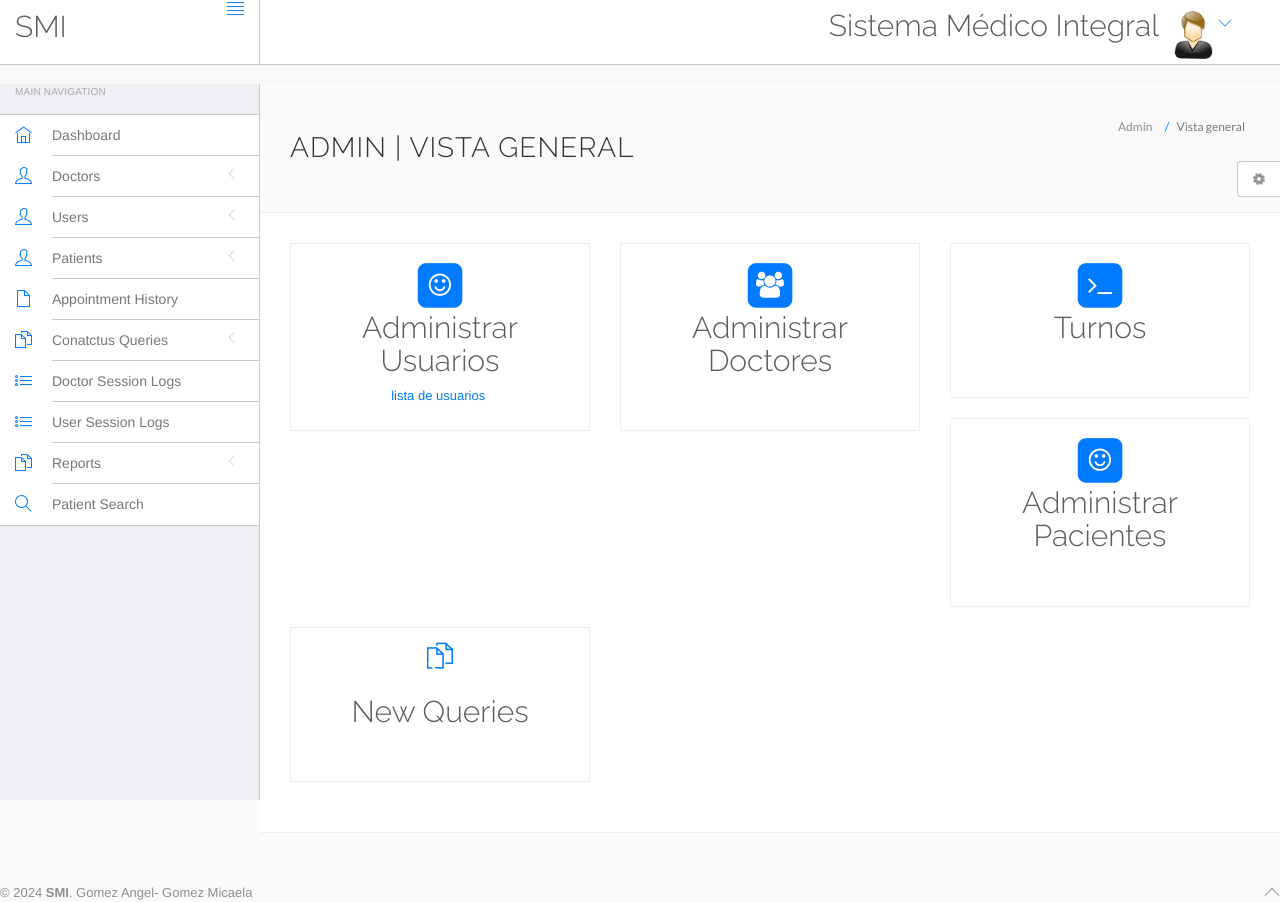
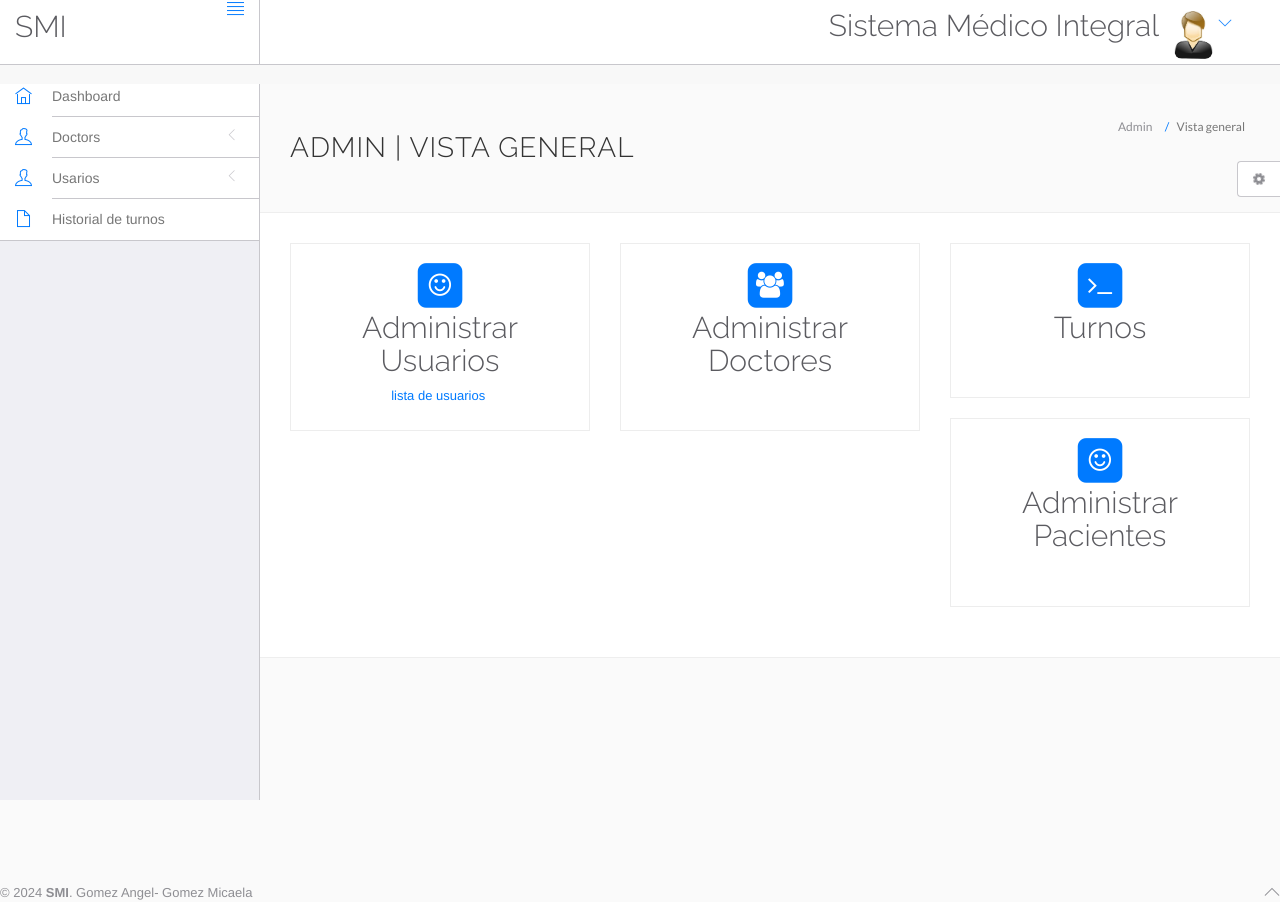
Before and after one commit to proffabianlopez/App5, a PHP site: page /app/views/admin/dashboard.php in a window 1280 px wide. Run offline with PHP 8.4, Linux system fonts and the light colour scheme.

Commit message:
menú lateral dashboard, doctor, user y historial de turno/Editar el idioma del menú principal y la barralateral del dashboard de admin.

```diff
--- a/www/app/controllers/adminRegister.php
+++ b/www/app/controllers/adminRegister.php
@@ -13,7 +13,7 @@ try {
     $sql_insert_admin = "INSERT INTO user (id_person, id_rol, email, password, status) VALUES (:id_person, :id_rol, :email, :password, :status)";
     $stmt = $pdo->prepare($sql_insert_admin);
     $stmt->execute([
-        ':id_person' => 13, // Tiene que haber una persona pre-cargada para el admin
+        ':id_person' => 1, // Tiene que haber una persona pre-cargada para el admin
         ':id_rol' => 2, // Rol de administrador
         ':email' => $email_admin,
         ':password' => $hashed_password,
--- a/www/app/views/admin/dashboard.php
+++ b/www/app/views/admin/dashboard.php
@@ -131,29 +131,6 @@ var_dump($_SESSION);
                                 </div>
                             </div>
 
-                            <div class="col-sm-4">
-                                <div class="panel panel-white no-radius text-center">
-                                    <div class="panel-body">
-                                        <span class="fa-stack fa-2x">
-                                            <i class="ti-files fa-1x text-primary"></i>
-                                            <i class="fa fa-terminal fa-stack-1x fa-inverse"></i>
-                                        </span>
-                                        <h2 class="StepTitle">New Queries</h2>
-                                        <p class="links cl-effect-1">
-                                            <a href="book-appointment.php">
-                                                <a href="unread-queries.php">
-                                                    <!-- <php
-                                                    $sql = mysqli_query($con, "SELECT * FROM tblcontactus where IsRead is null");
-                                                    $num_rows22 = mysqli_num_rows($sql);
-                                                    ?>
-                                                    Total New Queries: <php echo htmlentities($num_rows22); ?> -->
-                                                </a>
-                                            </a>
-                                        </p>
-                                    </div>
-                                </div>
-                            </div>
-
                         </div>
                     </div>
                 </div>
--- a/www/app/views/include/sidebar_admin.php
+++ b/www/app/views/include/sidebar_admin.php
@@ -4,9 +4,6 @@
 <nav>
 
 						<!-- start: MAIN NAVIGATION MENU -->
-						<div class="navbar-title">
-							<span>Main Navigation</span>
-						</div>
 						<ul class="main-navigation-menu">
 							<li>
 								<a href="dashboard.php">
@@ -34,17 +31,17 @@
 								<ul class="sub-menu">
 									<li>
 										<a href="doctor-specilization.php">
-											<span class="title"> Doctor Specialization </span>
+											<span class="title"> Especializacion </span>
 										</a>
 									</li>
 									<li>
 										<a href="add-doctor.php">
-											<span class="title"> Add Doctor</span>
+											<span class="title"> Agregar Doctor</span>
 										</a>
 									</li>
 									<li>
 										<a href="Manage-doctors.php">
-											<span class="title"> Manage Doctors </span>
+											<span class="title"> Administrar Doctores </span>
 										</a>
 									</li>
 
@@ -58,7 +55,7 @@
 											<i class="ti-user"></i>
 										</div>
 										<div class="item-inner">
-											<span class="title"> Users </span><i class="icon-arrow"></i>
+											<span class="title"> Usarios </span><i class="icon-arrow"></i>
 										</div>
 									</div>
 								</a>
@@ -66,34 +63,13 @@
 
 									<li>
 										<a href="manage-users.php">
-											<span class="title"> Manage Users </span>
+											<span class="title"> Administrador de usuarios </span>
 										</a>
 									</li>
 
 								</ul>
 								</li>
 								<li>
-								<a href="javascript:void(0)">
-									<div class="item-content">
-										<div class="item-media">
-											<i class="ti-user"></i>
-										</div>
-										<div class="item-inner">
-											<span class="title"> Patients </span><i class="icon-arrow"></i>
-										</div>
-									</div>
-								</a>
-								<ul class="sub-menu">
-
-									<li>
-										<a href="manage-patient.php">
-											<span class="title"> Manage Patients </span>
-										</a>
-									</li>
-
-								</ul>
-								</li>
-
 <li>
 								<a href="appointment-history.php">
 									<div class="item-content">
@@ -101,108 +77,11 @@
 											<i class="ti-file"></i>
 										</div>
 										<div class="item-inner">
-											<span class="title"> Appointment History </span>
+											<span class="title"> Historial de turnos </span>
 										</div>
 									</div>
 								</a>
 							</li>
-
-
-
-				<li>
-								<a href="javascript:void(0)">
-									<div class="item-content">
-										<div class="item-media">
-											<i class="ti-files"></i>
-										</div>
-										<div class="item-inner">
-											<span class="title"> Conatctus Queries </span><i class="icon-arrow"></i>
-										</div>
-									</div>
-								</a>
-								<ul class="sub-menu">
-
-									<li>
-										<a href="unread-queries.php">
-											<span class="title"> Unread Query </span>
-										</a>
-									</li>
-
-									<li>
-										<a href="read-query.php">
-											<span class="title"> Read Query </span>
-										</a>
-									</li>
-
-								</ul>
-								</li>
-
-
-
-	<li>
-								<a href="doctor-logs.php">
-									<div class="item-content">
-										<div class="item-media">
-											<i class="ti-list"></i>
-										</div>
-										<div class="item-inner">
-											<span class="title"> Doctor Session Logs </span>
-										</div>
-									</div>
-								</a>
-							</li>
-
-
-
-							<li>
-								<a href="user-logs.php">
-									<div class="item-content">
-										<div class="item-media">
-											<i class="ti-list"></i>
-										</div>
-										<div class="item-inner">
-											<span class="title"> User Session Logs </span>
-										</div>
-									</div>
-								</a>
-							</li>
-				<li>
-								<a href="javascript:void(0)">
-									<div class="item-content">
-										<div class="item-media">
-											<i class="ti-files"></i>
-										</div>
-										<div class="item-inner">
-											<span class="title"> Reports </span><i class="icon-arrow"></i>
-										</div>
-									</div>
-								</a>
-								<ul class="sub-menu">
-
-									<li>
-										<a href="between-dates-reports.php">
-											<span class="title">B/w dates reports </span>
-										</a>
-									</li>
-
-
-
-								</ul>
-								<li>
-								<a href="patient-search.php">
-									<div class="item-content">
-										<div class="item-media">
-											<i class="ti-search"></i>
-										</div>
-										<div class="item-inner">
-											<span class="title"> Patient Search </span>
-										</div>
-									</div>
-								</a>
-							</li>
-								</li>
-
-						</ul>
 						<!-- end: CORE FEATURES -->
 
 					</nav>
```
